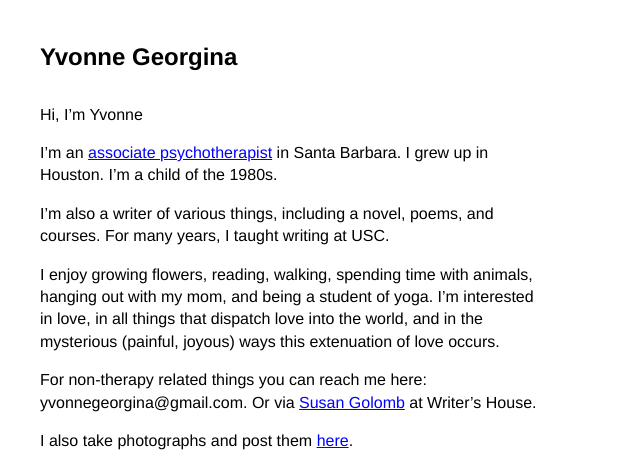
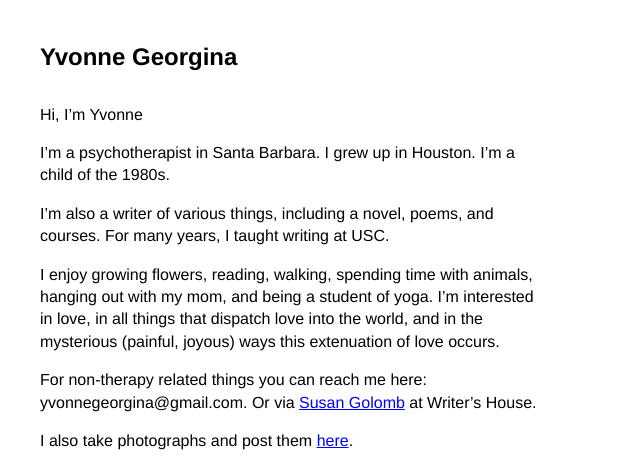
Before and after one commit to yvonnegeorgina/yvonnegeorgina.com, a plain HTML site: page about.html in a window 1280 px wide. Shown: the top 465 px of the page, without its empty margins (0-640 px from the left). Drawn offline with Linux system fonts and the light colour scheme.

Commit message:
Update about page therapist title

```diff
--- a/about.html
+++ b/about.html
@@ -99,8 +99,7 @@
             <h1><a href="index.html">Yvonne Georgina</a></h1>
             <p>Hi, I’m Yvonne</p>
             <p>
-                I’m an <a href="https://psychotherapysb.com">associate psychotherapist</a> in Santa Barbara. I grew up in
-                Houston. I’m a child of the 1980s.
+                I’m a psychotherapist in Santa Barbara. I grew up in Houston. I’m a child of the 1980s.
             </p>
             <p>
                 I’m also a writer of various things, including a novel, poems,
```
